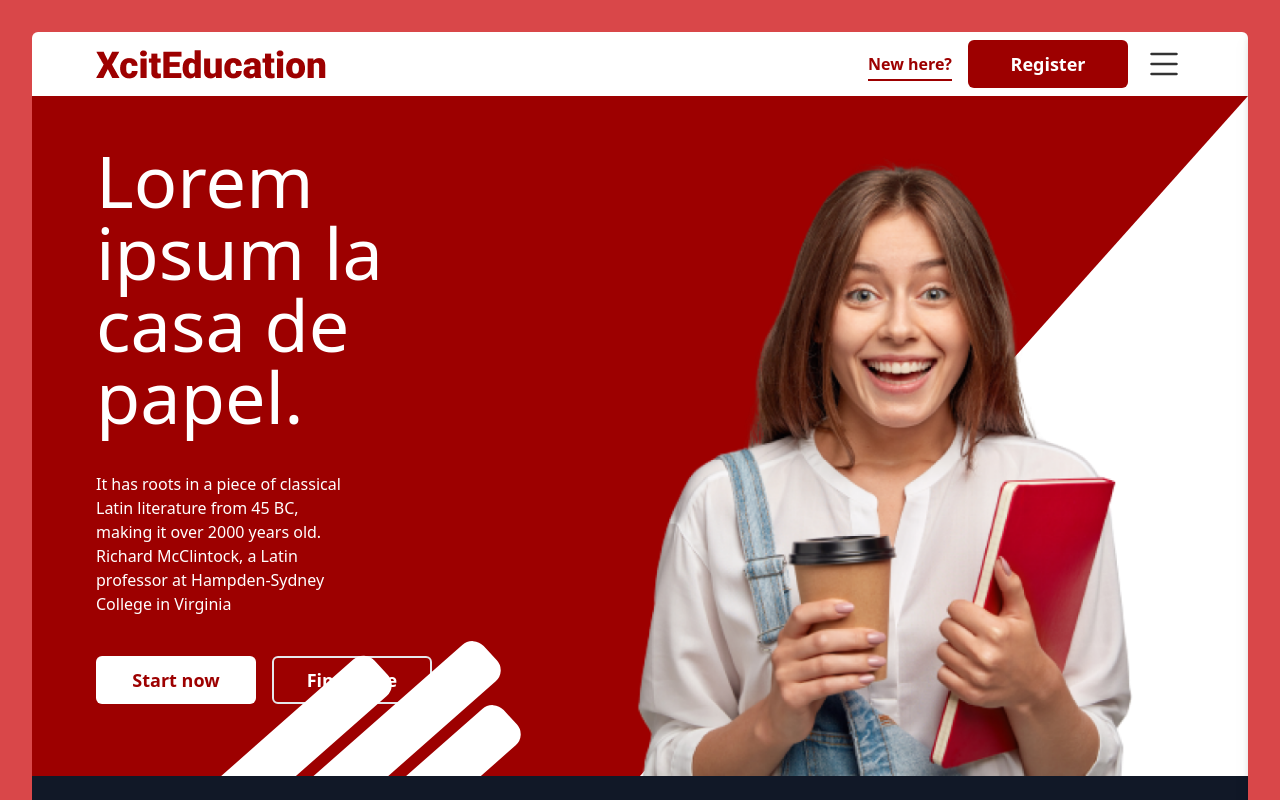
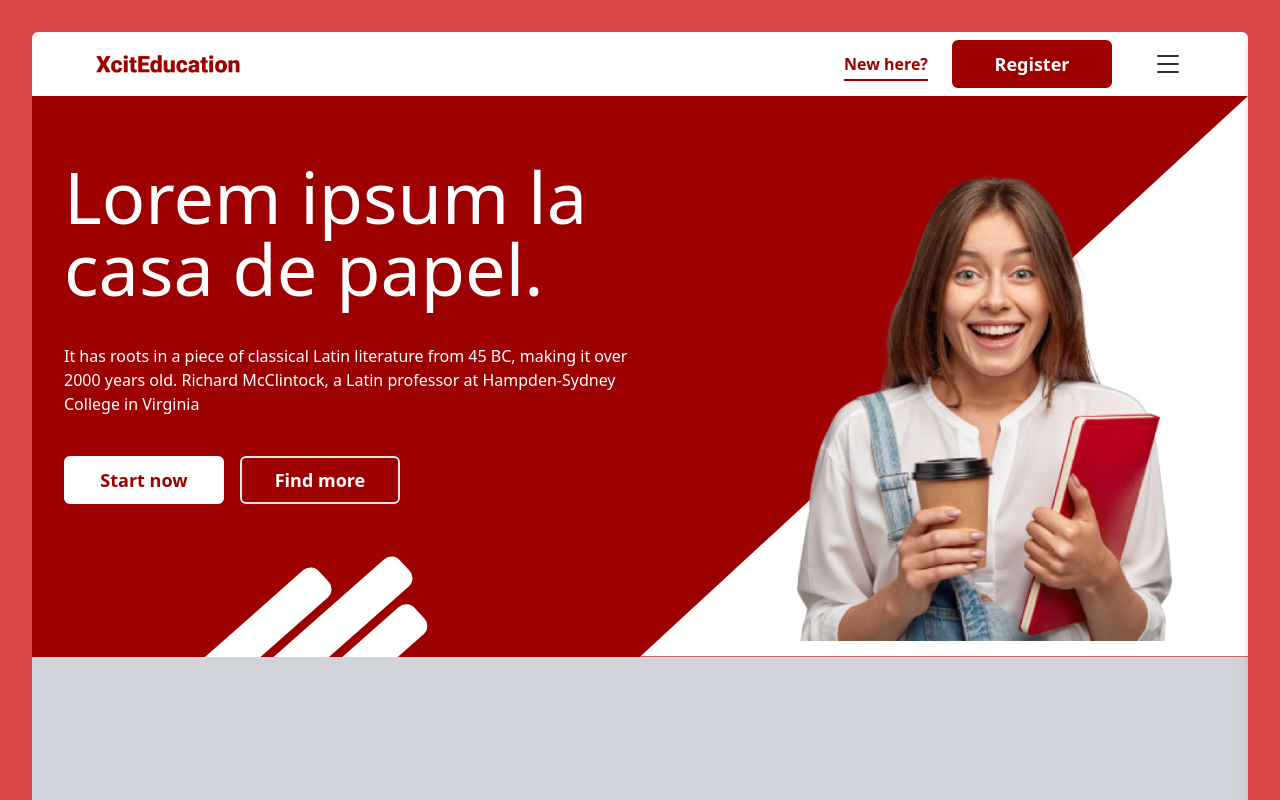
Before and after one commit to devjs1000/course-hub, a React (Vite) app: page / in a window 1280 px wide. Shown: the top 800 px of the page. Built offline with nearby package versions, Linux system fonts and the light colour scheme.

Commit message:
responsive queries added

```diff
--- /dev/null
+++ b/src/components/Courses.jsx
@@ -0,0 +1,7 @@
+import React from 'react';
+
+function Courses() {
+	return <div className="h-screen bg-gray-300"></div>;
+}
+
+export default Courses;
--- a/src/components/header/Hero.jsx
+++ b/src/components/header/Hero.jsx
@@ -5,10 +5,12 @@ import rectDesign from '../../images/rect-design.svg';
 
 function Hero() {
 	return (
-		<section className="section-hero bg-primary-color-dark flex text-white px-16 relative pt-12">
-			<div className="flex flex-col items-start gap-10">
-				<h1 className="text-7xl">Lorem ipsum la casa de papel.</h1>
-				<p className="w-3/4">
+		<section className="section-hero bg-primary-color-dark flex flex-col gap-2 items-center text-white px-4 py-4 relative  sm:px-8 md:flex-row md:pt-0 lg:items-start lg:pt-12 xl:pt-16">
+			<div className="flex flex-col items-center gap-4 order-2 xsm:gap-6 md:items-start md:w-1/2 lg:gap-10">
+				<h1 className="text-4xl text-center md:text-left lg:text-6xl xl:text-7xl">
+					Lorem ipsum la casa de papel.
+				</h1>
+				<p className="w-full">
 					It has roots in a piece of classical Latin literature from 45 BC,
 					making it over 2000 years old. Richard McClintock, a Latin professor
 					at Hampden-Sydney College in Virginia
@@ -23,7 +25,7 @@ function Hero() {
 			<img
 				src={heroImg}
 				alt="image of excited girl"
-				className="w-3/4 object-cover"
+				className="w-full object-cover mr-16  md:order-2 md:mr-0 md:w-2/4 xl:w-2/4"
 			/>
 			<img
 				src={rectDesign}
--- a/src/components/header/Navbar.jsx
+++ b/src/components/header/Navbar.jsx
@@ -12,25 +12,24 @@ function Navbar() {
 	};
 
 	return (
-		<nav className="flex items-center px-16 py-2 bg-white relative">
-			<div className="flex items-center gap-10">
-				<img src={logoPrimary} alt="primary-logo img" />
-			</div>
-			<div className="flex items-center gap-4 ml-auto">
+		<nav className="flex flex-col gap-3 items-center justify-between px-4 py-2 bg-white relative xsm:gap-5 md:flex-row md:px-16">
+			<img src={logoPrimary} alt="primary-logo-img" className="w-36" />
+
+			<div className="flex items-center gap-4 xsm:gap-6">
 				<a
 					href="#"
-					className="link relative text-primary-color-dark font-semibold"
+					className="link relative text-sm text-primary-color-dark font-semibold xsm:text-base"
 				>
 					New here?
 				</a>
 				<Button isPrimary={true}>Register</Button>
+				<img
+					src={menuBar}
+					alt="ham-menu-icon"
+					className="w-8 cursor-pointer ml-4"
+					onClick={openSidebarHandler}
+				/>
 			</div>
-			<img
-				src={menuBar}
-				alt="ham-menu-icon"
-				className="w-10 cursor-pointer ml-4"
-				onClick={openSidebarHandler}
-			/>
 
 			<Sidebar openSidebar={openSidebar} setOpenSidebar={setOpenSidebar} />
 		</nav>
--- a/src/components/header/Sidebar.jsx
+++ b/src/components/header/Sidebar.jsx
@@ -6,9 +6,9 @@ import assignmentIcon from '../../images/icons/assignment.svg';
 import profileIcon from '../../images/icons/profile.svg';
 
 function Sidebar({ openSidebar, setOpenSidebar }) {
-	let asideClasses = `absolute top-0 right-0 w-3/12  ${
+	let asideClasses = `absolute top-24 right-0 w-full  ${
 		openSidebar ? 'transform translate-x-0' : 'transform translate-x-full'
-	} h-screen bg-white py-3 px-16 drop-shadow-lg transition ease-out duration-500`;
+	} h-screen bg-white py-3 px-8 drop-shadow-lg transition ease-out duration-500 md:w-4/12 md:top-0 lg:w-1/4`;
 
 	const closeSidebarHandler = () => {
 		setOpenSidebar(!openSidebar);
@@ -34,7 +34,7 @@ function Sidebar({ openSidebar, setOpenSidebar }) {
 
 	return (
 		<aside className={asideClasses}>
-			<ul className="flex flex-col items-start gap-10">
+			<ul className="flex flex-col items-start gap-10 top">
 				<li className="self-end cursor-pointer">
 					<img
 						src={closeIcon}
--- a/src/pages/Home.jsx
+++ b/src/pages/Home.jsx
@@ -1,9 +1,11 @@
+import Courses from '../components/Courses';
 import Header from '../components/header/Header';
 
 const Home = () => {
 	return (
 		<>
 			<Header />
+			<Courses />
 		</>
 	);
 };
--- a/src/styles/global.css
+++ b/src/styles/global.css
@@ -9,8 +9,8 @@ body {
 
 /* BUTTON */
 .btn {
-	height: 3rem;
-	width: 7rem;
+	height: 2.5rem;
+	width: 6rem;
 }
 
 @media (min-width: 500px) {
@@ -21,6 +21,7 @@ body {
 
 @media (min-width: 1024px) {
 	.btn {
+		height: 3rem;
 		width: 10rem;
 	}
 }
@@ -38,23 +39,57 @@ body {
 
 /* sectio-hero */
 .section-hero {
-	height: 85vh;
 	z-index: -2;
 }
 
 .section-hero::before {
 	position: absolute;
 	content: '';
-	right: 0;
-	top: 0;
-	height: 100%;
-	width: calc(100% - 50%);
+	left: 0;
+	top: 1%;
+	height: 30%;
+	width: 100%;
+	z-index: -1;
 	background: #fff;
-	z-index: -1;
-	clip-path: polygon(100% 0, 100% 0, 100% 100%, 0% 100%);
+	clip-path: polygon(100% 0, 100% 100%, 50% 50%, 0 100%, 0 0);
 }
 
 .section-hero-svg {
 	position: absolute;
 	bottom: 0;
+	visibility: hidden;
 }
+
+@media (min-width: 500px) {
+	.section-hero::before {
+		height: 40%;
+	}
+}
+
+@media (min-width: 768px) {
+	.section-hero::before {
+		height: 40%;
+		right: 0;
+		top: 0;
+		height: 100%;
+		width: 50%;
+		z-index: -1;
+		transform: rotateZ(180deg);
+		transform-origin: right;
+		clip-path: polygon(0 100%, 100% 0, 0 0);
+	}
+}
+
+@media (min-width: 1024px) {
+	.section-hero-svg {
+		width: 15rem;
+		visibility: visible;
+	}
+}
+
+@media (min-width: 1280px) {
+	.section-hero-svg {
+		width: 20rem;
+		left: 5rem;
+	}
+}
```
Also changed, not shown: src/images/courseImg.jfif (added).
